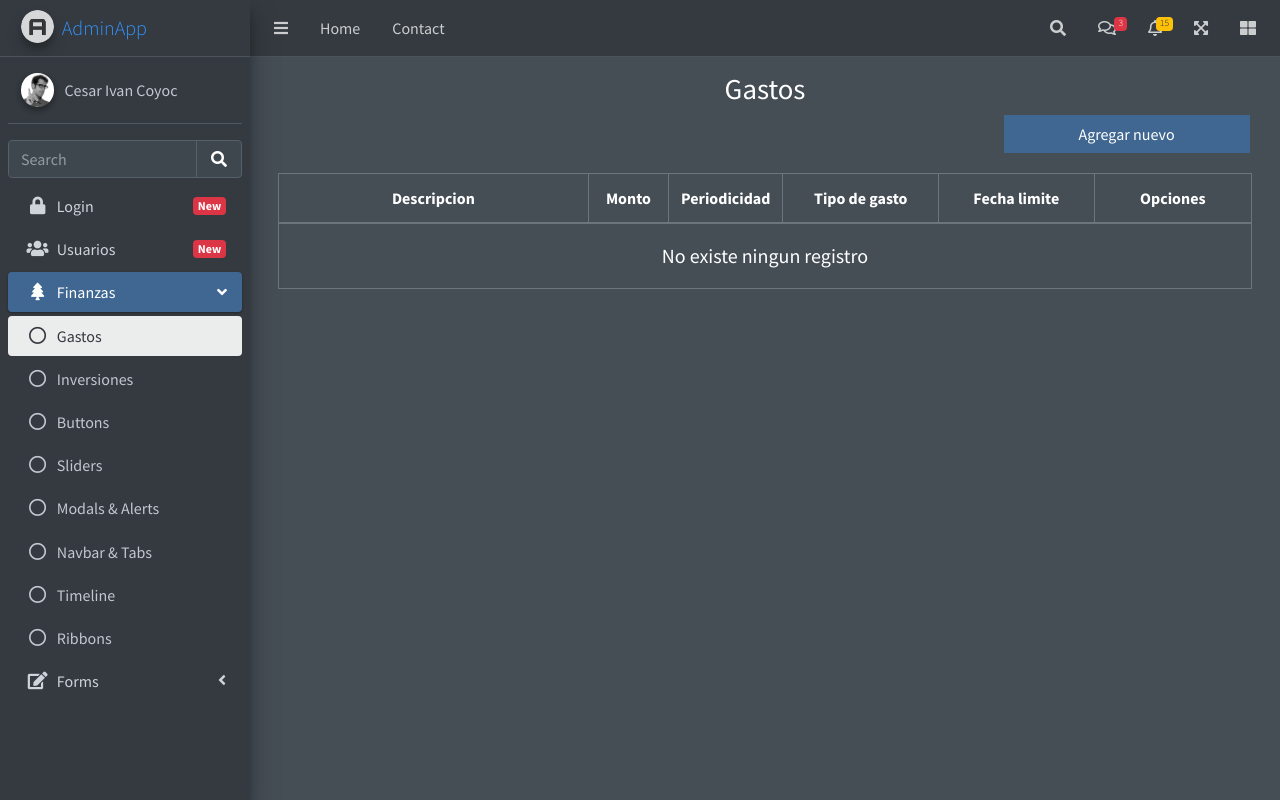
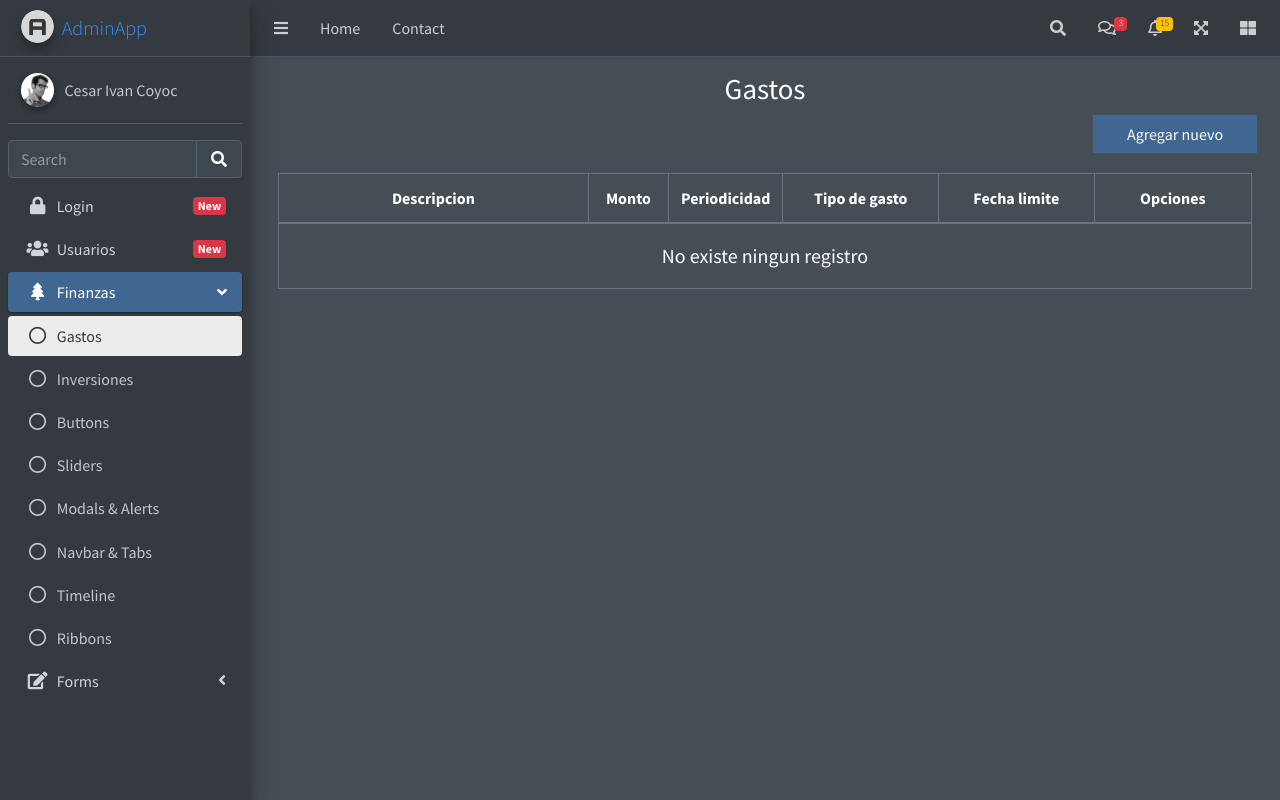
Before and after one commit to mauros05/adminapp, a PHP site: page /gastos in a window 1280 px wide. Run offline with PHP 8.4, Linux system fonts and the light colour scheme; data that the repository does not hold is empty; some libraries are stand-ins or nearby versions.

Commit message:
agregar gasto v2

```diff
--- a/Views/gastos.php
+++ b/Views/gastos.php
@@ -1,10 +1,10 @@
 <div class="content-wrapper">
     <!-- Content Header (Page header) -->
-  <section class="content-header">
+  <section class="content-header ">
     <div class="container-fluid ">
       <h1 class="text-center">Gastos</h1>
-      <div class="row mt-2 col-12">
-      <button id="agregar_gasto" type="button" class="btn btn-block btn-primary btn-flat ml-auto col-3">Agregar nuevo</button>
+      <div class="row mt-2 col-12 mx-auto">
+        <button id="agregar_gasto" type="button" class="btn btn-block btn-primary btn-flat ml-auto col-12 col-lg-2">Agregar nuevo</button>
       </div>
       <div class="row">
         <div class="card-body">
```
